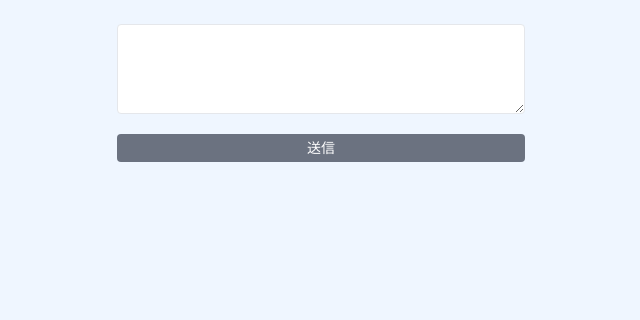
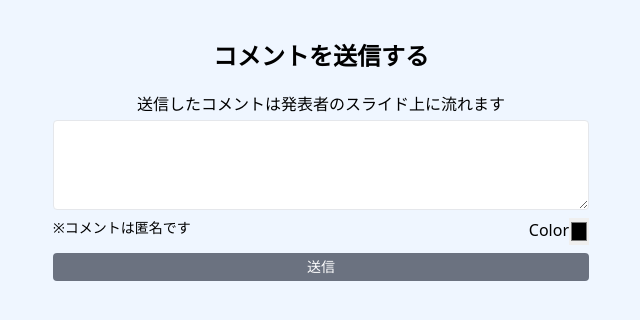
Before and after one commit to Jun-T-git/slive, a Next.js app: page /audience in a window 1280 px wide. Shown: the top 320 px of the page, without its empty margins (319-959 px from the left). Built offline with nearby package versions, Linux system fonts and the light colour scheme; no server answers.

Commit message:
色設定機能追加

```diff
--- a/src/firebase/comments.tsx
+++ b/src/firebase/comments.tsx
@@ -8,16 +8,17 @@ import {
   onSnapshot,
   query,
 } from "firebase/firestore";
+import { Comment } from "~/types/comment";
 
-type CommentHandler = (comment: string) => any;
-
+type CommentHandler = (comment: Comment) => any;
 export const observeCommentPost = (onPost: CommentHandler) => {
   const col = collection(db, "comments");
   const q = query(col);
   onSnapshot(q, (snapshot) => {
     snapshot.docChanges().forEach((change) => {
       if (change.type === "added") {
-        onPost(change.doc.data().content);
+        const comment = change.doc.data();
+        onPost({ content: comment.content, color: comment.color });
       }
     });
   });
@@ -31,7 +32,7 @@ export const deleteAllComments = async () => {
   });
 };
 
-export const postComment = async (comment: string) => {
+export const postComment = async ({ content, color }: Comment) => {
   const col = collection(db, "comments");
-  await addDoc(col, { content: comment });
+  await addDoc(col, { content: content, color: color });
 };
--- a/src/pages/audience.tsx
+++ b/src/pages/audience.tsx
@@ -1,15 +1,17 @@
-import React, { ChangeEvent, useEffect, useMemo, useState } from "react";
+import React, { ChangeEvent, useMemo, useRef, useState } from "react";
 import { postComment } from "~/firebase/comments";
 
 const Audience: React.VFC = () => {
+  const inputCommentRef = useRef(null);
   const [inputComment, setInputComment] = useState<string>("");
   const [errorMessage, setErrorMessage] = useState<string>("");
+  const [commentColor, setCommentClolor] = useState<string>("#000000");
   const isDisabled = useMemo(
     () => !!errorMessage || !inputComment,
     [errorMessage, inputComment]
   );
 
-  const ChangeTextHandler = (e: ChangeEvent<HTMLTextAreaElement>) => {
+  const HandleTextareaChange = (e: ChangeEvent<HTMLTextAreaElement>) => {
     const comment = e.target.value;
     if (comment.length > 100) {
       setErrorMessage("※100文字以内で入力してください");
@@ -19,20 +21,46 @@ const Audience: React.VFC = () => {
     }
   };
 
+  const HandleButtonClick = () => {
+    postComment({ content: inputComment, color: commentColor });
+    inputCommentRef.current.value = "";
+    setInputComment("");
+  };
+
   return (
-    <div className="p-5 mx-auto max-w-md">
+    <div className="p-5 mx-auto max-w-xl">
+      <h1 className="text-center text-2xl font-bold py-5">
+        コメントを送信する
+      </h1>
+      <p className="text-center">
+        送信したコメントは発表者のスライド上に流れます
+      </p>
       <textarea
         className="block w-full p-1 my-1 h-full border text-sm rounded"
         rows={4}
-        onChange={ChangeTextHandler}
+        ref={inputCommentRef}
+        onChange={HandleTextareaChange}
       />
       <p className="text-red-500 text-xs">{errorMessage}</p>
+      <div className="flex justify-between my-2">
+        <p className="text-sm">※コメントは匿名です</p>
+        <div className="flex align-middle">
+          <span>Color</span>
+          <input
+            type="color"
+            onChange={(e) => {
+              setCommentClolor(e.target.value);
+            }}
+            className="w-5"
+          />
+        </div>
+      </div>
       <button
         className={
-          "block w-full py-1 my-5 h-full text-white text-sm rounded " +
+          "block w-full py-1 my-2 h-full text-white text-sm rounded " +
           (isDisabled ? "bg-gray-500" : "bg-blue-500")
         }
-        onClick={() => postComment(inputComment)}
+        onClick={HandleButtonClick}
         disabled={isDisabled}
       >
         送信
```
